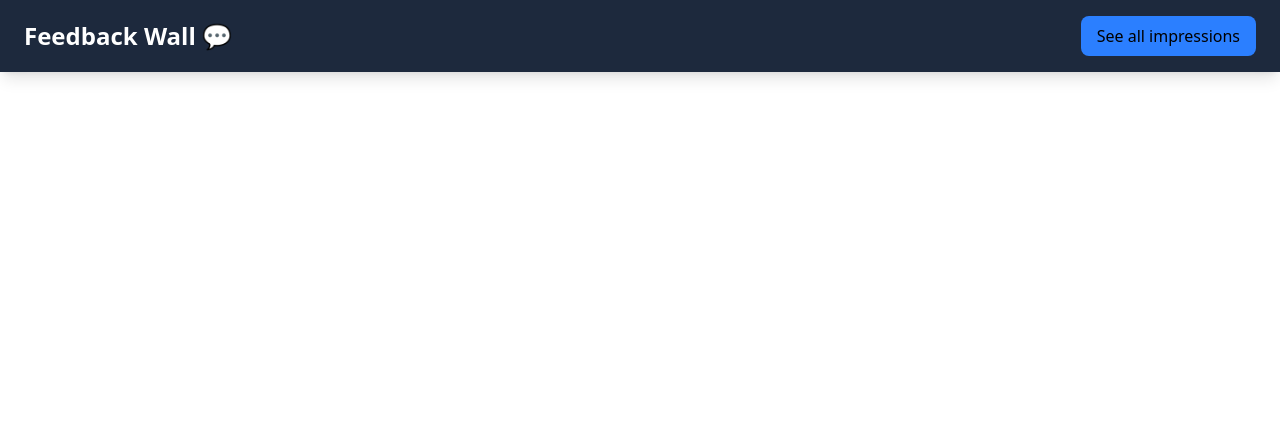
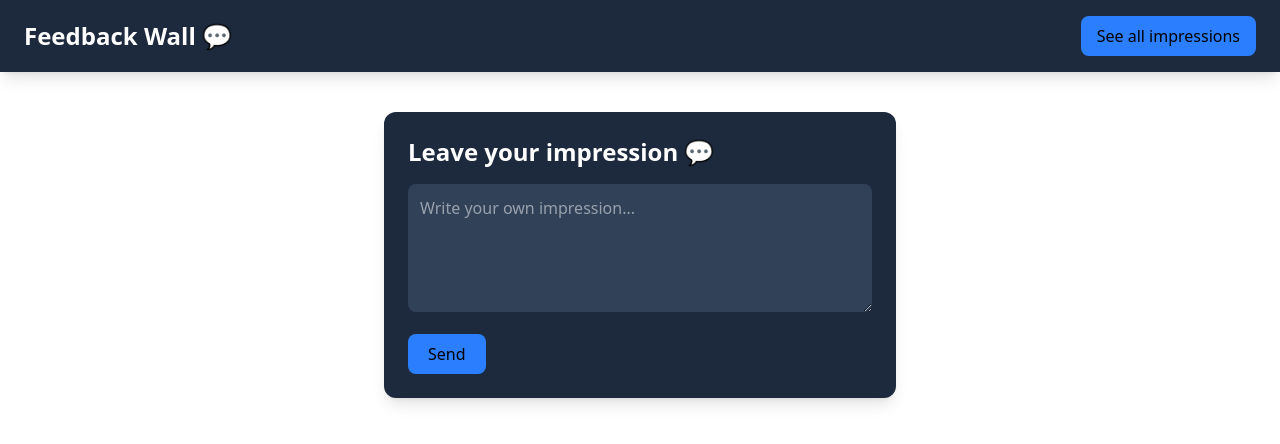
Before and after one commit to toska27/Feedback-wall, a React (Vite) app: page /add in a window 1280 px wide. Shown: the top 444 px of the page. Built offline with nearby package versions, Linux system fonts and the light colour scheme.

Commit message:
updated project

```diff
--- a/src/components/FeedbackCard.jsx
+++ b/src/components/FeedbackCard.jsx
@@ -0,0 +1,13 @@
+export default function FeedbackCard({ feedback, onLike }) {
+  return (
+    <div className="bg-slate-800 p-4 rounded-xl shadow hover:shadow-lg transition">
+      <p className="text-gray-200 mb-4">{feedback.message}</p>
+      <button
+        onClick={() => onLike(feedback.id, feedback.likes)}
+        className="flex items-center gap-2 text-sm text-gray-400 hover:text-pink-400 transition"
+      >
+        ❤️ {feedback.likes || 0} Like
+      </button>
+    </div>
+  );
+}
--- a/src/components/FeedbackForm.jsx
+++ b/src/components/FeedbackForm.jsx
@@ -0,0 +1,30 @@
+import { useState } from "react";
+
+export default function FeedbackForm({ onSubmit }) {
+  const [message, setMessage] = useState("");
+
+  const handleSubmit = (e) => {
+    e.preventDefault();
+    if (!message.trim()) return;
+    onSubmit(message);
+    setMessage("");
+  };
+
+  return (
+    <form onSubmit={handleSubmit}>
+      <textarea
+        className="w-full h-32 p-3 rounded-lg bg-slate-700 text-white outline-none mb-4"
+        placeholder="Write your own impression..."
+        value={message}
+        onChange={(e) => setMessage(e.target.value)}
+      />
+
+      <button
+        type="submit"
+        className="bg-blue-500 hover:bg-blue-600 transition px-5 py-2 rounded-lg font-medium"
+      >
+        Send
+      </button>
+    </form>
+  );
+}
--- a/src/components/Navbar.jsx
+++ b/src/components/Navbar.jsx
@@ -4,7 +4,7 @@ import { useState, useEffect } from "react";
 
 export default function Navbar() {
   const location = useLocation();
-  const [usePathName, setPathName] = useState("");
+  const [pathName, setPathName] = useState("");
 
   useEffect(() => {
     setPathName(() => location.pathname);
@@ -14,10 +14,10 @@ export default function Navbar() {
     <nav className="flex items-center justify-between px-6 py-4 bg-slate-800 shadow-lg">
       <h1 className="text-2xl font-bold text-white">Feedback Wall 💬</h1>
       <Link
-        to={usePathName === "/" ? "/add" : "/"}
+        to={pathName === "/" ? "/add" : "/"}
         className="bg-blue-500 hover:bg-blue-600 transition px-4 py-2 rounded-lg font-medium"
       >
-        {usePathName === "/" ? "Leave an impression" : "See all impressions"}
+        {pathName === "/" ? "Leave an impression" : "See all impressions"}
       </Link>
     </nav>
   );
--- a/src/firebase/config.js
+++ b/src/firebase/config.js
@@ -1,10 +1,6 @@
-// Import the functions you need from the SDKs you need
 import { initializeApp } from "firebase/app";
 import { getFirestore } from "firebase/firestore";
-// TODO: Add SDKs for Firebase products that you want to use
-// https://firebase.google.com/docs/web/setup#available-libraries
 
-// Your web app's Firebase configuration
 const firebaseConfig = {
   apiKey: "AIzaSyA8bJ8YjuOwyzKBiBu0RbSO0KqM4f1LiTA",
   authDomain: "feedback-wall-6dddd.firebaseapp.com",
@@ -14,6 +10,5 @@ const firebaseConfig = {
   appId: "1:449002299439:web:5c0df7653c9828e69526da",
 };
 
-// Initialize Firebase
 const app = initializeApp(firebaseConfig);
 export const db = getFirestore(app);
--- a/src/pages/AddFeedback.jsx
+++ b/src/pages/AddFeedback.jsx
@@ -1 +1,26 @@
-export default function AddFeedback() {}
+import { addDoc, collection, serverTimestamp } from "firebase/firestore";
+import { db } from "../firebase/config";
+import { useNavigate } from "react-router-dom";
+import FeedbackForm from "../components/FeedbackForm";
+
+export default function AddFeedback() {
+  const navigate = useNavigate();
+
+  const handleAddFeedback = async (message) => {
+    await addDoc(collection(db, "feedbacks"), {
+      message,
+      likes: 0,
+      createdAt: serverTimestamp(),
+    });
+    navigate("/");
+  };
+
+  return (
+    <div className="max-w-lg mx-auto mt-10 bg-slate-800 p-6 rounded-xl shadow-lg">
+      <h2 className="text-2xl font-semibold text-white mb-4">
+        Leave your impression 💬
+      </h2>
+      <FeedbackForm onSubmit={handleAddFeedback} />
+    </div>
+  );
+}
--- a/src/pages/Home.jsx
+++ b/src/pages/Home.jsx
@@ -1 +1,47 @@
-export default function Home() {}
+import { useEffect, useState } from "react";
+import { collection, getDocs, updateDoc, doc } from "firebase/firestore";
+import { db } from "../firebase/config";
+import FeedbackCard from "../components/FeedbackCard";
+
+export default function Home() {
+  const [feedbacks, setFeedbacks] = useState([]);
+
+  useEffect(() => {
+    const fetchData = async () => {
+      const querySnapshot = await getDocs(collection(db, "feedbacks"));
+      const items = querySnapshot.docs.map((doc) => ({
+        id: doc.id,
+        ...doc.data(),
+      }));
+      setFeedbacks(items);
+    };
+    fetchData();
+  }, []);
+
+  const handleLike = async (id, likes) => {
+    const docRef = doc(db, "feedbacks", id);
+    await updateDoc(docRef, { likes: likes + 1 });
+    setFeedbacks((prev) =>
+      prev.map((item) =>
+        item.id === id ? { ...item, likes: item.likes + 1 } : item
+      )
+    );
+  };
+
+  return (
+    <div className="max-w-5xl mx-auto px-4 py-8">
+      <h2 className="text-3xl font-semibold mb-6">User impressions:</h2>
+      {feedbacks.length > 0 ? (
+        feedbacks.map((f) => {
+          <div className="grid grid-cols-1 sm:grid-cols-2 md:grid-cols-3 gap-4">
+            <FeedbackCard key={f.id} feedback={f} onLike={handleLike} />;
+          </div>;
+        })
+      ) : (
+        <h4 className="text-2xl font-medium mx-auto mt-5">
+          No impressions yet.
+        </h4>
+      )}
+    </div>
+  );
+}
```
